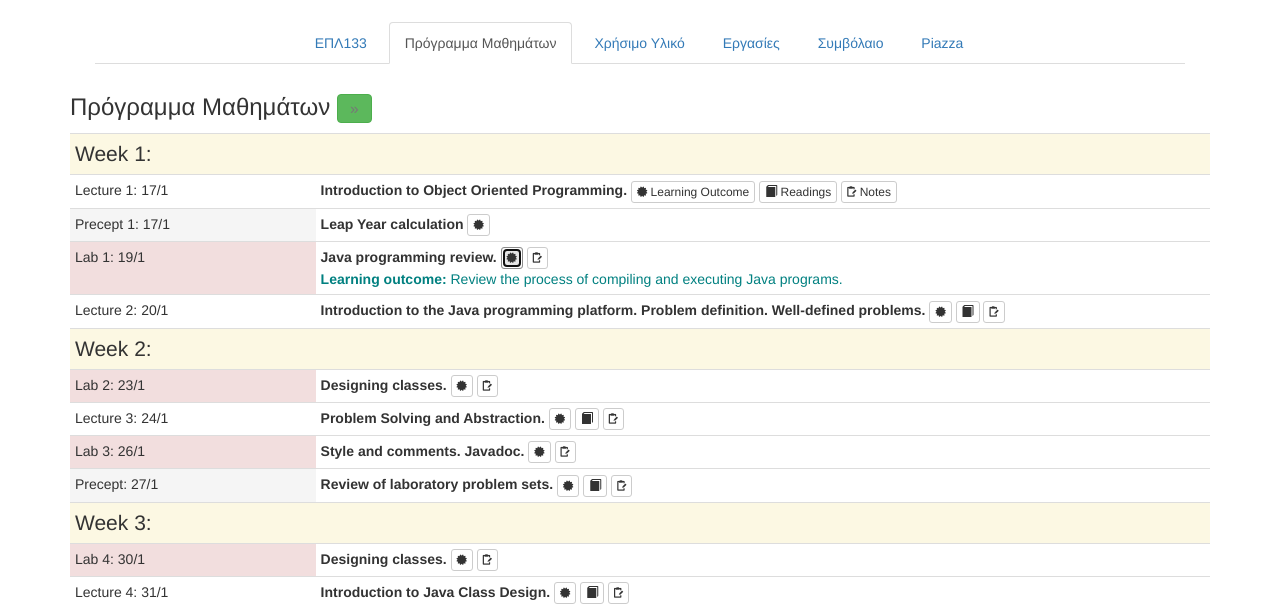
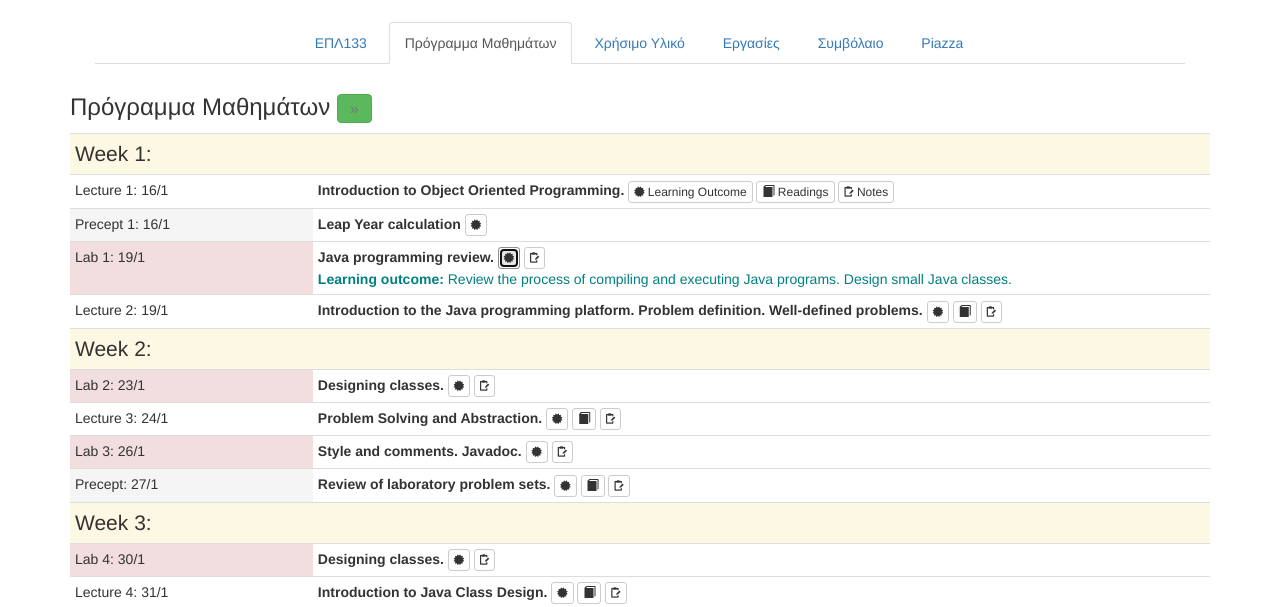
Before and after one commit to dikaiakos/epl133-site, a plain HTML site: page schedule.html in a window 1280 px wide. Both pictures are taken after a click on the button 511 px from the left and 397 px from the top of the page. Shown: the part 139-746 px from the top of the page. Drawn offline with nearby package versions, Linux system fonts and the light colour scheme.

Commit message:
changed dates for Week 1

```diff
--- a/schedule.html
+++ b/schedule.html
@@ -116,7 +116,7 @@
                     </tr>
                     <!-  LECTURE 1 ->
                     <tr>
-                        <td scope="row" style="white-space:nowrap">Lecture 1: 17/1</td>
+                        <td scope="row" style="white-space:nowrap">Lecture 1: 16/1</td>
                         <td><strong>Introduction to Object Oriented Programming.</strong>
                             <button type="button" class="btn btn-default btn-xs hidden-print" data-toggle="collapse" data-target="#lect1-learn">
                             <span class="fa fa-certificate"></span> Learning Outcome</button>
@@ -146,7 +146,7 @@
 
                     <!-  PRECEPT 1 ->
                     <tr>
-                        <td class="active" scope="row" style="white-space:nowrap">Precept 1: 17/1</td>
+                        <td class="active" scope="row" style="white-space:nowrap">Precept 1: 16/1</td>
                         <td><strong>Leap Year calculation</strong>
                             <button type="button" class="btn btn-default btn-xs hidden-print" data-toggle="collapse" data-target="#prec1-learn"> <span class="fa fa-certificate"></span></button>
                             <div id="prec1-learn" class="collapse epl425-learnout"> <strong>Learning outcome:</strong> Introduction to the object-oriented approach in problem solving.</div>
@@ -158,17 +158,17 @@
                             <button type="button" class="btn btn-default btn-xs hidden-print" data-toggle="collapse" data-target="#mod1-lab1-l-learn"> <span class="fa fa-certificate"></span></button>
                             <!--<button type="button" class="btn btn-default btn-xs hidden-print" data-toggle="collapse" data-target="#mod1-lab1-l-read"> <span class="glyphicon glyphicon-book"></span> </button>-->
 
-                            <a class="btn btn-default btn-xs hidden-print" href="http://www.piazza.com/class_profile/get_resource/ipy1lt4heezjy/iy41ehqsgf94ms" target="_new">
+                            <a class="btn btn-default btn-xs hidden-print" href="http://www.piazza.com/class_profile/get_resource/jcaj0wxe2sshg/jcbpouhx14a16h" target="_new">
                                 <span class="fi-clipboard-pencil"></span>
                             </a>
-                            <div id="mod1-lab1-l-learn" class="collapse epl425-learnout"> <strong>Learning outcome:</strong> Review the process of compiling and executing Java programs.
+                            <div id="mod1-lab1-l-learn" class="collapse epl425-learnout"> <strong>Learning outcome:</strong> Review the process of compiling and executing Java programs. Design small Java classes.
                             </div>
                             <!--<div id="mod1-lab1-l-read" class="collapse"> <strong>Readings and References:</strong>
                             </div>-->
                         </td>
                     </tr>
                     <tr>
-                        <td scope="row">Lecture 2: 20/1</td>
+                        <td scope="row">Lecture 2: 19/1</td>
                         <td><strong>Introduction to the Java programming platform. Problem definition. Well-defined problems.</strong>
                             <button type="button" class="btn btn-default btn-xs hidden-print" data-toggle="collapse" data-target="#mod1-2-learn">
                             <span class="fa fa-certificate"></span></button>
```
